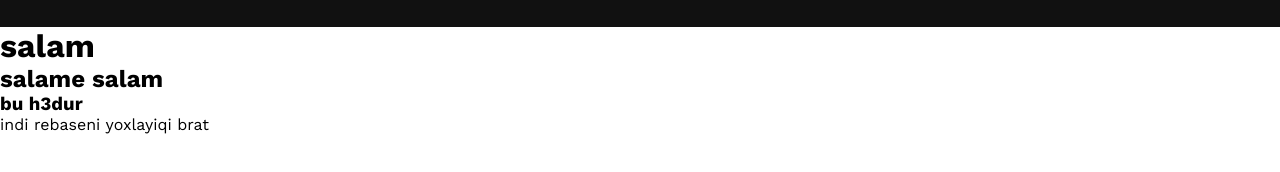
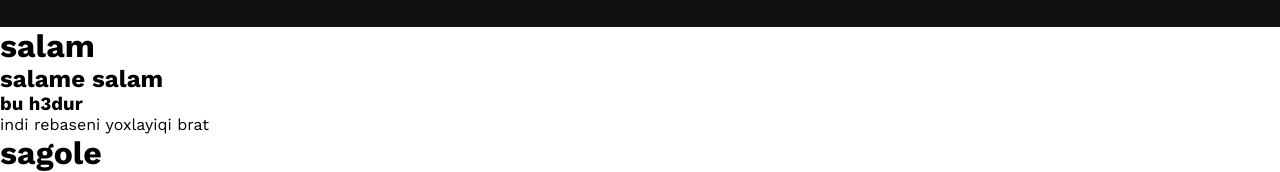
Before and after one commit to fadayat/test, a plain HTML site: page index.htm in a window 1280 px wide. Shown: the part 8298-8470 px from the top of the page. Before the commit the page ends 8432 px from the top, so only its background shows below. Drawn offline with nearby package versions, Linux system fonts and the light colour scheme.

Commit message:
main dede h1 deyisiklik etdim

```diff
--- a/index.htm
+++ b/index.htm
@@ -524,5 +524,6 @@
     <h2>salame salam</h2>
     <h3>bu h3dur</h3>
     <p>indi rebaseni yoxlayiqi brat</p>
+    <h1>sagole</h1>
   </body>
 </html>
```
